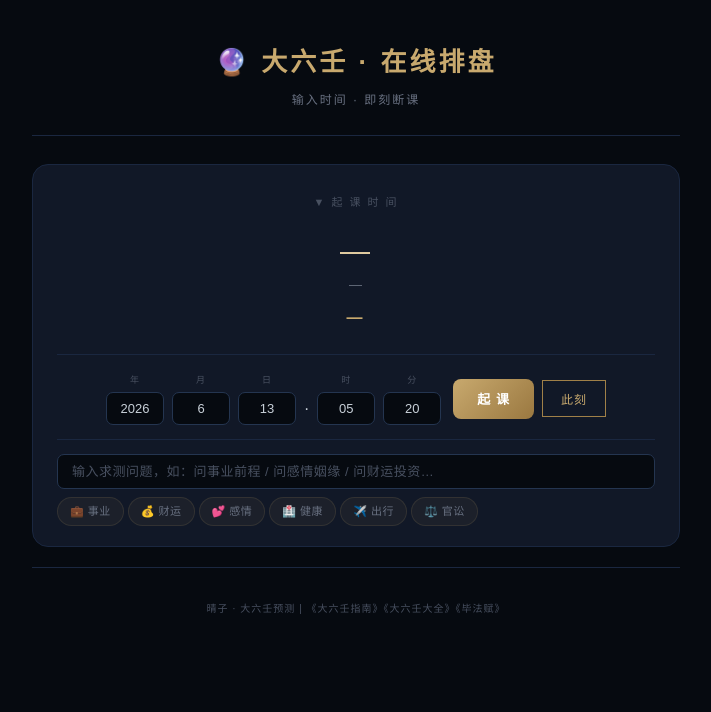
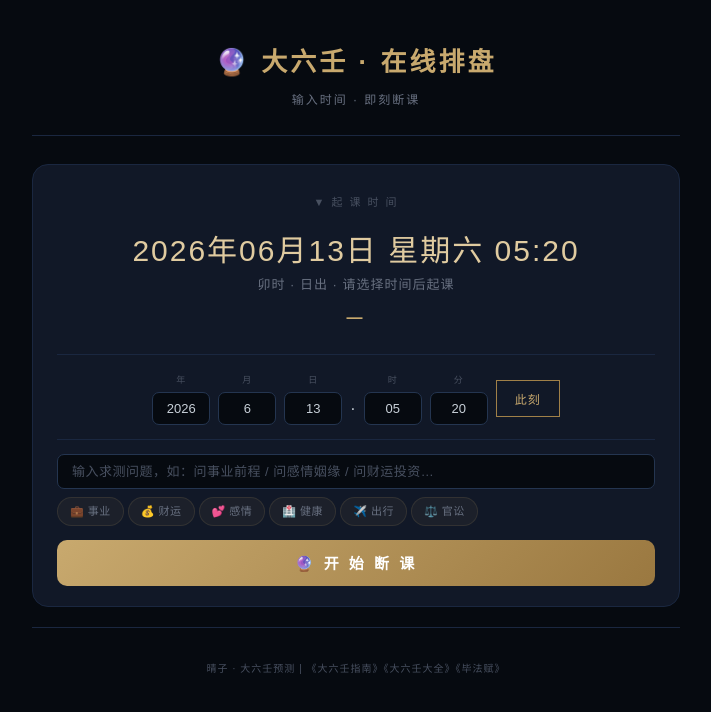
Before and after one commit to LinBoomBoom/liuren-web, a website: page public/index.html in a window 1280 px wide. Both pictures are taken after a click on the button "此刻". Shown: the whole page, without its empty margins (284-995 px from the left). Drawn offline with Linux system fonts and the light colour scheme; no server answers.

Commit message:
fix: remove auto-divination, restrict future dates, prominent button

```diff
--- a/public/index.html
+++ b/public/index.html
@@ -43,6 +43,7 @@ body{background:var(--bg);color:var(--text);font-family:var(--font);min-height:1
 .sel-row .sg split{color:var(--dim2);font-size:12px;padding-top:2px}
 .btn{background:linear-gradient(135deg,#c8a96e,#9a7840);color:#fff;border:none;border-radius:8px;padding:10px 24px;font-size:13px;cursor:pointer;letter-spacing:1px;font-weight:600;height:40px;transition:opacity .2s}
 .btn:hover{opacity:.88}
+.btn-go{width:100%;margin-top:14px;height:46px;font-size:15px;letter-spacing:3px;border-radius:10px}
 .btn-ghost{background:transparent;border:1px solid var(--gold2);color:var(--gold);padding:9px 18px;font-size:12px;letter-spacing:1px}
 
 /* ===== 信息条 ===== */
@@ -109,7 +110,6 @@ body{background:var(--bg);color:var(--text);font-family:var(--font);min-height:1
     <div class="sg split" style="padding-top:20px">·</div>
     <div class="sg"><label>时</label><select id="sh"></select></div>
     <div class="sg"><label>分</label><select id="smi"></select></div>
-    <button class="btn" onclick="go()" style="margin-left:4px">起 课</button>
     <button class="btn-ghost" onclick="goNow()">此刻</button>
   </div>
   <div class="qwrap">
@@ -123,6 +123,7 @@ body{background:var(--bg);color:var(--text);font-family:var(--font);min-height:1
       <span class="qc" onclick="pickQ('官讼')">⚖️ 官讼</span>
     </div>
   </div>
+  <button class="btn btn-go" onclick="go()">🔮 开 始 断 课</button>
 </div>
 
 <div class="ld" id="ld"><div class="spin"></div><div class="ld-text">大六壬起课中…</div></div>
@@ -146,22 +147,62 @@ const BAD_J=['白虎','腾蛇','玄武'];
 
 // ========== 选择器初始化 ==========
 function initSelects(){
-  const now=new Date(),cy=now.getFullYear();
-  // 年：当前-10 ~ 当前+5
-  let yOpt='';for(let i=cy-10;i<=cy+5;i++)yOpt+=`<option value="${i}"${i===cy?' selected':''}>${i}</option>`;
+  const now=new Date(),cy=now.getFullYear(),cm=now.getMonth()+1,cd=now.getDate(),ch=now.getHours(),cmi=now.getMinutes();
+  // 年：当前-10 ~ 当前（不能超前）
+  let yOpt='';for(let i=cy-10;i<=cy;i++)yOpt+=`<option value="${i}"${i===cy?' selected':''}>${i}</option>`;
   $('sy').innerHTML=yOpt;
   // 月
-  let mOpt='';for(let i=1;i<=12;i++)mOpt+=`<option value="${i}"${i===now.getMonth()+1?' selected':''}>${i}</option>`;
-  $('sm').innerHTML=mOpt;
+  updateMonths(cm);
   // 日
-  let dOpt='';for(let i=1;i<=31;i++)dOpt+=`<option value="${i}"${i===now.getDate()?' selected':''}>${i}</option>`;
-  $('sd').innerHTML=dOpt;
+  updateDays(cd);
   // 时
-  let hOpt='';for(let i=0;i<=23;i++)hOpt+=`<option value="${i}"${i===now.getHours()?' selected':''}>${String(i).padStart(2,'0')}</option>`;
-  $('sh').innerHTML=hOpt;
+  updateHours(ch);
   // 分
-  let miOpt='';for(let i=0;i<=59;i++)miOpt+=`<option value="${i}"${i===now.getMinutes()?' selected':''}>${String(i).padStart(2,'0')}</option>`;
-  $('smi').innerHTML=miOpt;
+  updateMinutes(cmi);
+  // 联动监听
+  $('sy').onchange=()=>{updateMonths();updateDays();updateHours();updateMinutes();};
+  $('sm').onchange=()=>{updateDays();updateHours();updateMinutes();};
+  $('sd').onchange=()=>{updateHours();updateMinutes();};
+  $('sh').onchange=()=>{updateMinutes();};
+}
+function isFuture(y,m,d,h,mi){
+  const now=new Date();
+  const sel=new Date(y,m-1,d,h,mi||0);
+  return sel>now;
+}
+function getMaxMonth(){return +$('sy').value===new Date().getFullYear()?new Date().getMonth()+1:12;}
+function getMaxDay(){
+  const y=+$('sy').value,m=+$('sm').value;
+  const days=[31,(y%4===0&&y%100!==0)||y%400===0?29:28,31,30,31,30,31,31,30,31,30,31];
+  const md=days[m-1];
+  if(y===new Date().getFullYear()&&m===new Date().getMonth()+1)return Math.min(md,new Date().getDate());
+  return md;
+}
+function getMaxHour(){return isFuture(+$('sy').value,+$('sm').value,+$('sd').value,0,0)?-1:isFuture(+$('sy').value,+$('sm').value,+$('sd').value,23,59)?new Date().getHours():23;}
+function getMaxMinute(){
+  if(!isFuture(+$('sy').value,+$('sm').value,+$('sd').value,+$('sh').value,0))return 59;
+  return new Date().getMinutes();
+}
+function updateMonths(def){
+  const max=getMaxMonth(),cur=def||+$('sm').value||1;
+  let o='';for(let i=1;i<=max;i++)o+=`<option value="${i}"${i===Math.min(cur,max)?' selected':''}>${i}</option>`;
+  $('sm').innerHTML=o;
+}
+function updateDays(def){
+  const max=getMaxDay(),cur=def||+$('sd').value||1;
+  let o='';for(let i=1;i<=max;i++)o+=`<option value="${i}"${i===Math.min(cur,max)?' selected':''}>${i}</option>`;
+  $('sd').innerHTML=o;
+}
+function updateHours(def){
+  const max=getMaxHour(),cur=def!==undefined?def:+$('sh').value||0;
+  if(max<0){$('sh').innerHTML='<option value="0">00</option>';return;}
+  let o='';for(let i=0;i<=max;i++)o+=`<option value="${i}"${i===Math.min(cur,max)?' selected':''}>${String(i).padStart(2,'0')}</option>`;
+  $('sh').innerHTML=o;
+}
+function updateMinutes(def){
+  const max=getMaxMinute(),cur=def!==undefined?def:+$('smi').value||0;
+  let o='';for(let i=0;i<=max;i++)o+=`<option value="${i}"${i===Math.min(cur,max)?' selected':''}>${String(i).padStart(2,'0')}</option>`;
+  $('smi').innerHTML=o;
 }
 
 // ========== 辅助函数 ==========
@@ -188,9 +229,12 @@ function pickQ(tag){
 // ========== 交互 ==========
 function goNow(){
   const n=new Date();
-  $('sy').value=n.getFullYear();$('sm').value=n.getMonth()+1;$('sd').value=n.getDate();
-  $('sh').value=n.getHours();$('smi').value=n.getMinutes();
-  go();
+  $('sy').value=n.getFullYear();
+  updateMonths(n.getMonth()+1);
+  updateDays(n.getDate());
+  updateHours(n.getHours());
+  updateMinutes(n.getMinutes());
+  showCurrentTime();
 }
 async function go(){
   const y=+$('sy').value,m=+$('sm').value,d=+$('sd').value,h=+$('sh').value,mi=+$('smi').value;
@@ -214,6 +258,16 @@ function showTime(di,y,m,d,h){
     <div class="td-main">${y}年${String(m).padStart(2,'0')}月${String(d).padStart(2,'0')}日 星期${WD[dt.getDay()]} ${String(h).padStart(2,'0')}:${String($('smi').value).padStart(2,'0')}</div>
     <div class="td-sub">${SC_NAME[sc]} · 月将${di.yuejiang} · 旬${di.xun} · 空亡 ${di.kong.join('、')}</div>
     <div class="td-bazi">${di.bazi}</div>`;
+}
+
+function showCurrentTime(){
+  const n=new Date();
+  const y=n.getFullYear(),m=n.getMonth()+1,d=n.getDate(),h=n.getHours(),mi=n.getMinutes();
+  const dt=new Date(y,m-1,d,h,0),sc=getSC(h);
+  $('ts').innerHTML=`
+    <div class="td-main">${y}年${String(m).padStart(2,'0')}月${String(d).padStart(2,'0')}日 星期${WD[dt.getDay()]} ${String(h).padStart(2,'0')}:${String(mi).padStart(2,'0')}</div>
+    <div class="td-sub">${SC_NAME[sc]} · 请选择时间后起课</div>
+    <div class="td-bazi">—</div>`;
 }
 
 // ============================================================
@@ -479,7 +533,7 @@ function renderAnalysis(r,question){
 
 // ========== 启动 ==========
 initSelects();
-go();
+showCurrentTime();
 </script>
 </body>
 </html>
```
